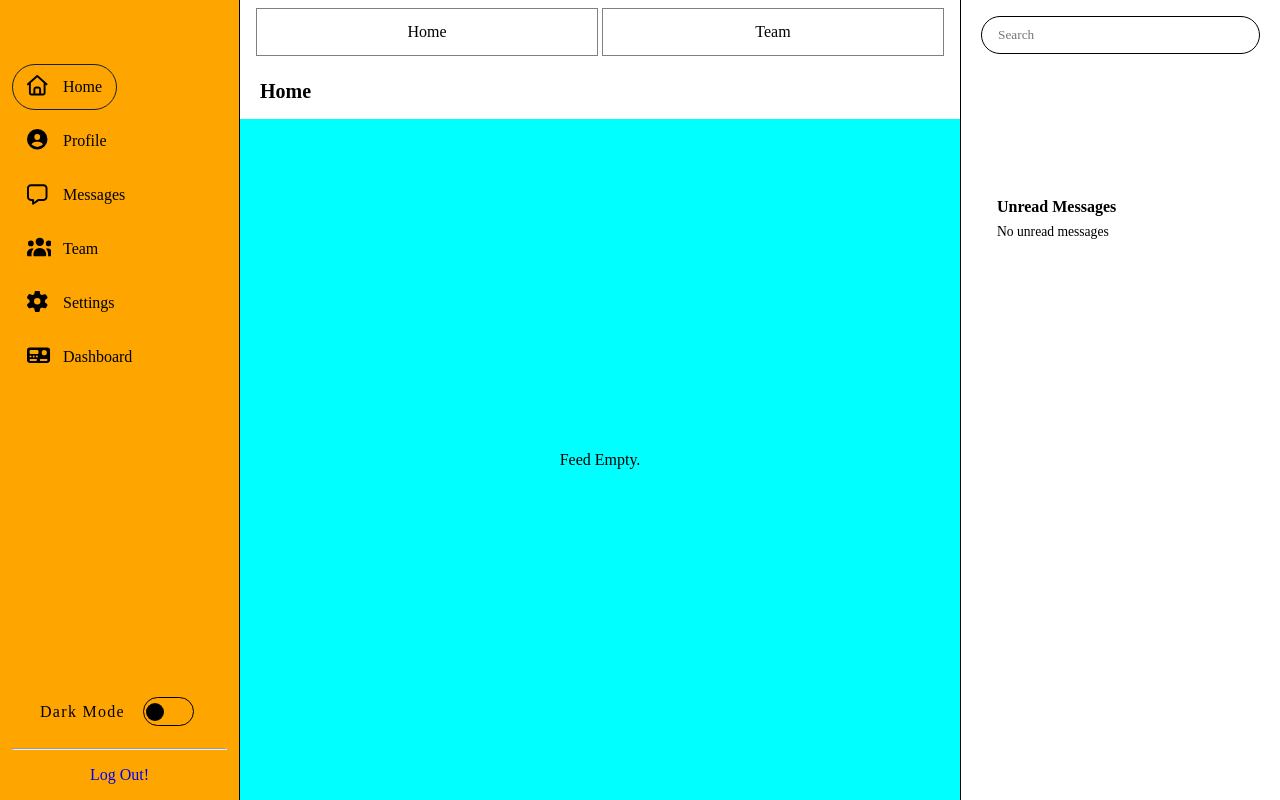
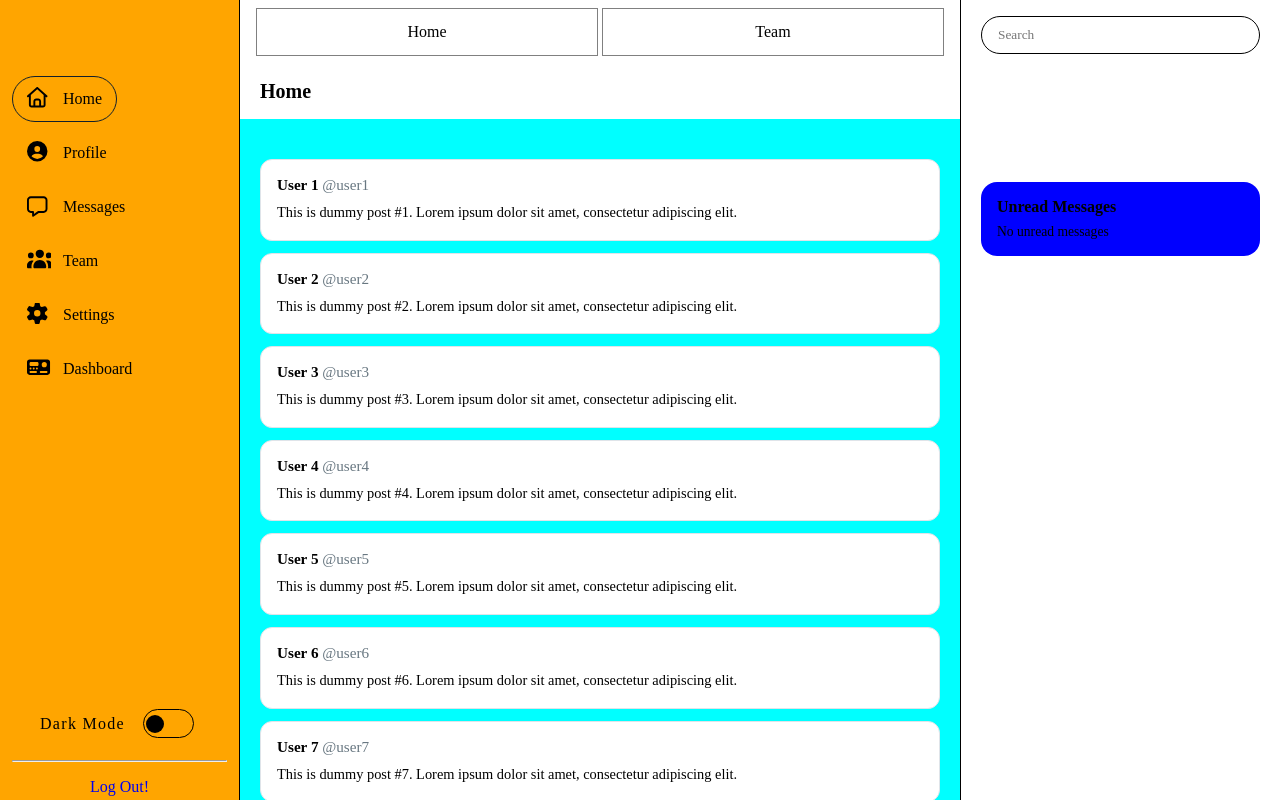
Before and after one commit to Stdnt-Poof/pkk, a React (Vite) app: page /Home in a window 1280 px wide. Built offline with nearby package versions, Linux system fonts and the light colour scheme.

Commit message:
Fixed Left-sidebar

```diff
--- a/src/App.css
+++ b/src/App.css
@@ -161,7 +161,8 @@
 /* ---------- Home ---------- */
 .app-shell {
   display: grid;
-  min-height: 100vh;
+  height: 100dvh;
+  overflow: hidden;
   grid-template-columns: clamp(12rem, 20vw, 15rem) minmax(0, 1fr);
 }
 .page-layout {
@@ -181,12 +182,20 @@
   border-right: 1px solid black;
   background-color: orange;
   align-self: start;
-  height: 100vh;
+  height: 100dvh;
   display: flex;
+  flex-shrink: 0;
+  top: 0;
   position: sticky;
   flex-direction: column;
   gap: 4px;
-  padding: 0px 12px;
+  padding: 12px 12px;
+}
+.app-shell > :nth-child(2) {
+  min-width: 0;
+  min-height: 0;
+  height: 100dvh;
+  overflow-y: auto;
 }
 .brand {
   display: inline-flex;
@@ -250,6 +259,7 @@
 .primary-navigation {
   display: flex;
   align-items: center;
+  top: 0;
   position: sticky;
   gap: 4px;
   padding: 8px 16px;
@@ -273,7 +283,12 @@
 /* Right sidebar */
 .right-sidebar {
   border-left: 1px solid black;
+  top: 0;
+  overflow-y: auto;
+  align-self: start;
+  height: 100dvh;
   display: flex;
+  flex-shrink: 0;
   flex-direction: column;
   position: sticky;
   gap: 16px;
@@ -281,6 +296,7 @@
 }
 .search-bar {
   width: 100%;
+  top: 0;
   padding: 10px 16px;
   border: 1px solid black;
   border-radius: 50px;
@@ -288,6 +304,7 @@
   font-family: inherit;
 }
 .messages-panel {
+  background-color: blue;
   margin-top: 40%;
   display: flex;
   flex-direction: column;
@@ -322,9 +339,28 @@
   display: flex;
   flex-direction: column;
   flex: 1;
-  align-items: center;
-  justify-content: center;
+  align-items: stretch;
   padding: 40px 20px;
+  gap: 12px;
+}
+.feed-post {
+  background: #fff;
+  border: 1px solid #dfe4e9;
+  border-radius: 12px;
+  padding: 16px;
+}
+.feed-post h3 {
+  margin: 0 0 8px;
+  font-size: 0.95rem;
+}
+.feed-post h3 span {
+  color: #687781;
+  font-weight: 400;
+}
+.feed-post p {
+  margin: 0;
+  font-size: 0.9rem;
+  line-height: 1.5;
 }
 .feed-empty {
   margin: 0;
--- a/src/pages/homepage.jsx
+++ b/src/pages/homepage.jsx
@@ -1,4 +1,12 @@
 import { NavLink } from "react-router-dom"
+
+// Temporary dummy posts to test scrolling with the sticky sidebar
+const DUMMY_POSTS = Array.from({ length: 30 }, (_, i) => ({
+  id: i + 1,
+  author: `User ${i + 1}`,
+  handle: `@user${i + 1}`,
+  text: `This is dummy post #${i + 1}. Lorem ipsum dolor sit amet, consectetur adipiscing elit.`,
+}))
 
 function Homepage() {
   return (
@@ -35,7 +43,12 @@ function Homepage() {
           </header>
 
           <div className="feed-content">
-            <p className="feed-empty">Feed Empty.</p>
+            {DUMMY_POSTS.map((post) => (
+              <article key={post.id} className="feed-post">
+                <h3>{post.author} <span>{post.handle}</span></h3>
+                <p>{post.text}</p>
+              </article>
+            ))}
           </div>
         </section>
       </main>
```
Also changed, not shown: 1 other file (tests, documents, lock files or other folders).
